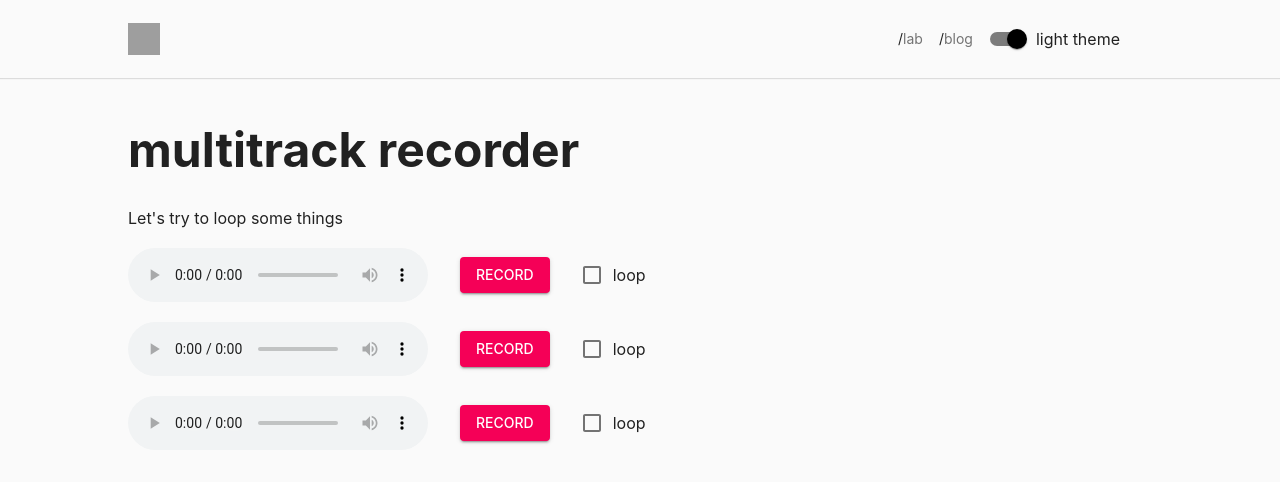
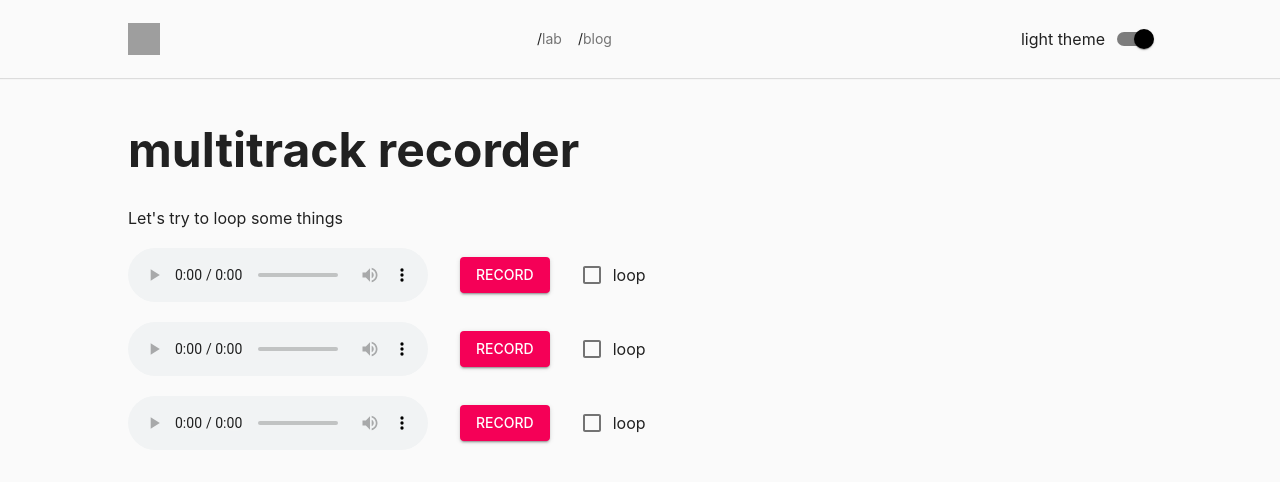
Before and after one commit to stringparser/www, a Next.js app: page /lab/audio-multitrack-recorder in a window 1280 px wide. Shown: the top 482 px of the page. Built offline with nearby package versions, Linux system fonts and the light colour scheme; grey boxes are pictures that could not be loaded.

Commit message:
chore: cleanup

```diff
--- a/shared/components/Navigation/Navigation.tsx
+++ b/shared/components/Navigation/Navigation.tsx
@@ -43,12 +43,9 @@ const useStyles = makeStyles((theme: Theme) => ({
   },
 
   links: {
-    width: '100%',
     margin: '0 1rem',
     display: 'flex',
-    textAlign: 'right',
     alignItems: 'center',
-    justifyContent: 'flex-end',
   },
   link: {
     marginRight: '1rem',
@@ -119,6 +116,8 @@ const Navigation: React.SFC<Props> = ({ router, theme, onSwitchTheme }) => {
                 </Link>
               </Fragment>
             )}
+          </aside>
+          <aside>
               <FormControlLabel
                 control={
                   <ThemeSwitch
@@ -128,6 +127,7 @@ const Navigation: React.SFC<Props> = ({ router, theme, onSwitchTheme }) => {
                   />
                 }
                 label={`${theme.palette.type} theme`}
+                labelPlacement="start"
               />
             </aside>
         </nav>
```
Lines whose indentation alone changed are shown as unchanged.
